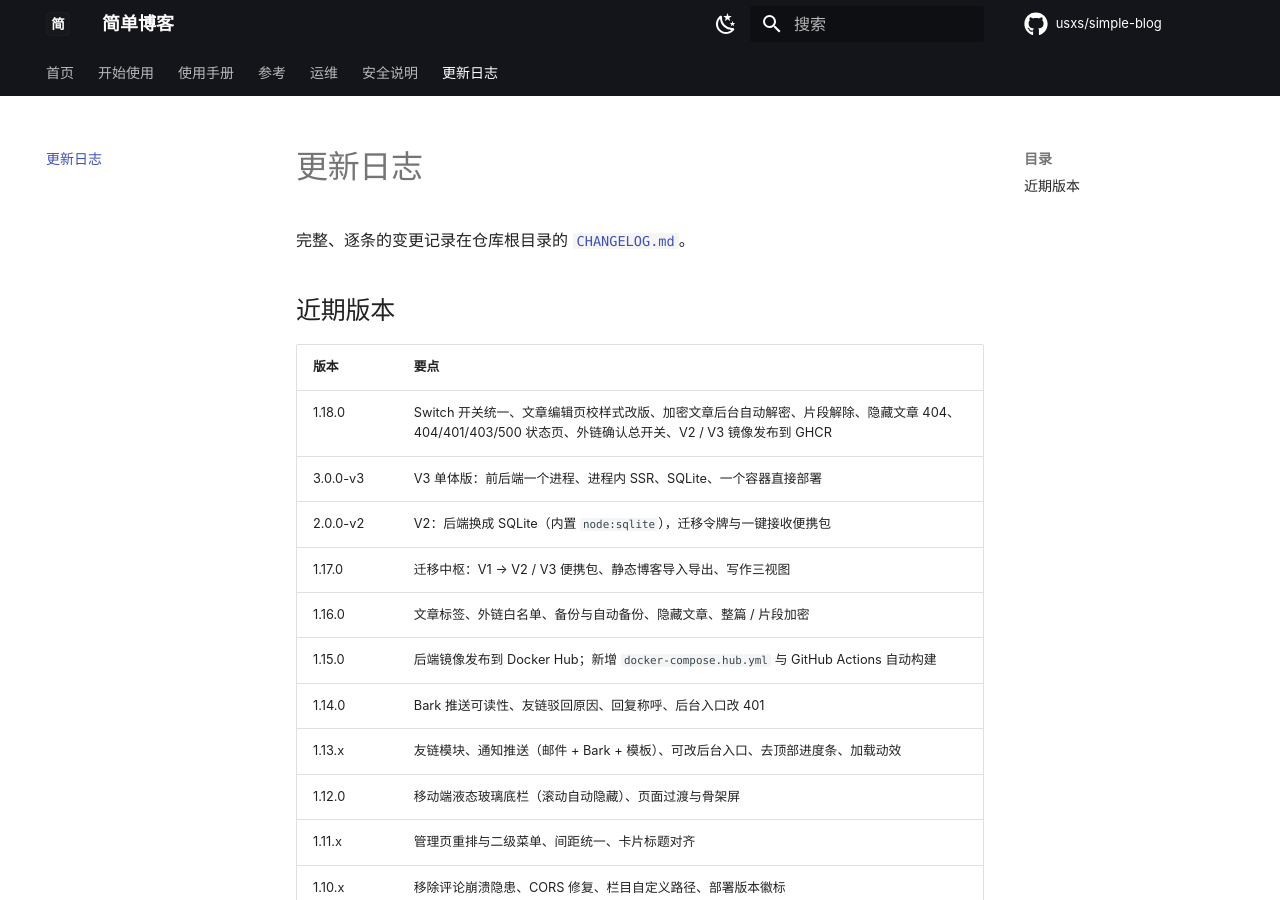
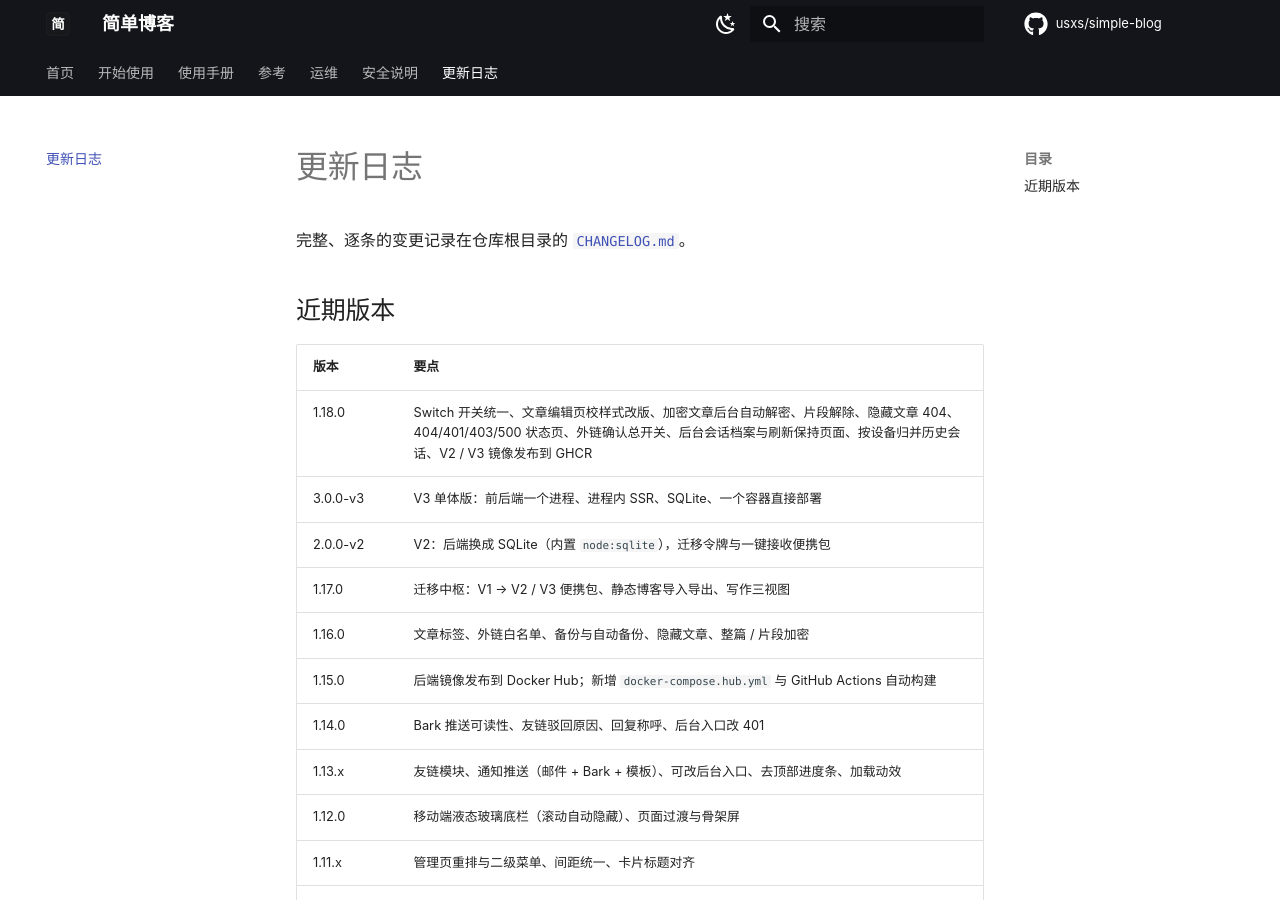
Before and after one commit to usxs/simple-blog, an MkDocs documentation site: the page built from handbook/changelog.md, in a window 1280 px wide and 900 px high. Built offline with MkDocs 1.6.1 and Material for MkDocs 9.7.7, drawn with Linux system fonts in a browser that asks for light colours; comment, search, counter and statistics services are not loaded.

Commit message:
docs: 补充后台会话档案与刷新保持说明

```diff
--- a/handbook/changelog.md
+++ b/handbook/changelog.md
@@ -6,7 +6,7 @@
 
 | 版本 | 要点 |
 | --- | --- |
-| 1.18.0 | Switch 开关统一、文章编辑页校样式改版、加密文章后台自动解密、片段解除、隐藏文章 404、404/401/403/500 状态页、外链确认总开关、V2 / V3 镜像发布到 GHCR |
+| 1.18.0 | Switch 开关统一、文章编辑页校样式改版、加密文章后台自动解密、片段解除、隐藏文章 404、404/401/403/500 状态页、外链确认总开关、后台会话档案与刷新保持页面、按设备归并历史会话、V2 / V3 镜像发布到 GHCR |
 | 3.0.0-v3 | V3 单体版：前后端一个进程、进程内 SSR、SQLite、一个容器直接部署 |
 | 2.0.0-v2 | V2：后端换成 SQLite（内置 `node:sqlite`），迁移令牌与一键接收便携包 |
 | 1.17.0 | 迁移中枢：V1 → V2 / V3 便携包、静态博客导入导出、写作三视图 |
```
